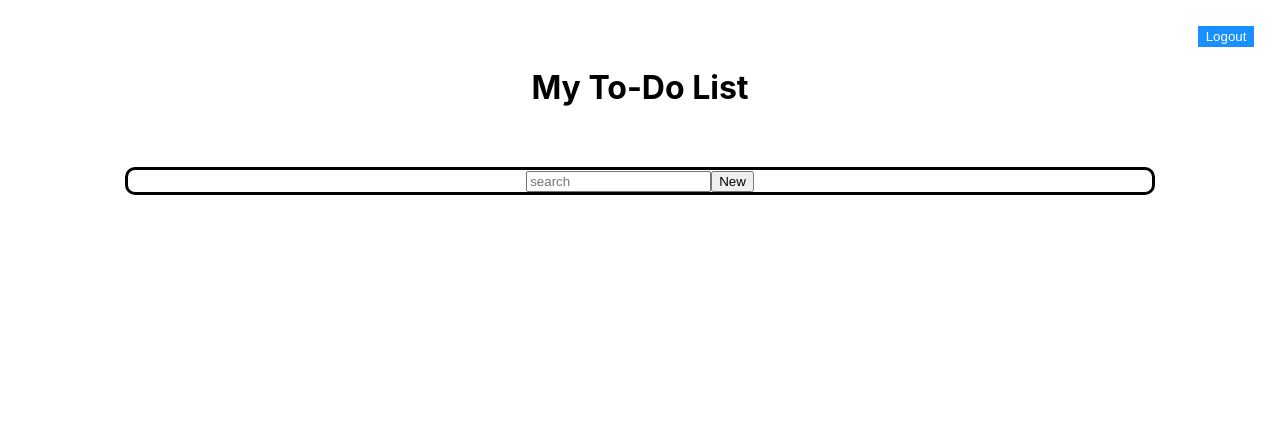
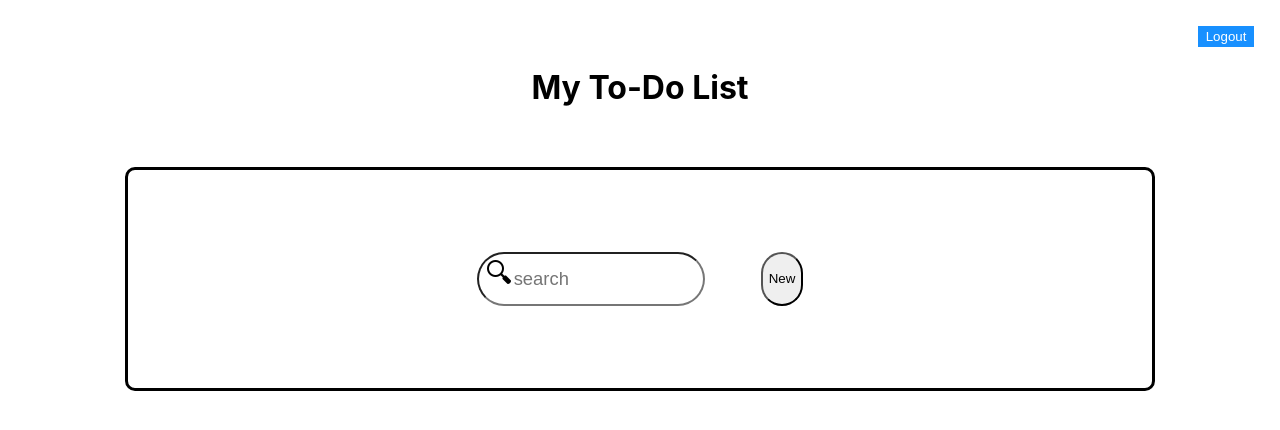
Before and after one commit to aldenho52/My-Todo-List, a React (Create React App) app in the folder rapptr-labs/: page /todolist in a window 1280 px wide. Shown: the top 430 px of the page. Built offline with nearby package versions, Linux system fonts and the light colour scheme.

Commit message:
styles search bar

```diff
--- a/rapptr-labs/src/components/TodoList.js
+++ b/rapptr-labs/src/components/TodoList.js
@@ -6,6 +6,10 @@ import Todo from './Todo';
 // validation
 import * as yup from 'yup';
 import schema from '../validation/NewTodoSchema';
+
+// styling and icons
+import '../styling/TodoList.css'
+import searchIcon from '../images/search_icon.png'
 
 // styled components
 const StyledContainer = styled.div`
@@ -29,7 +33,9 @@ const StyledDiv = styled.div`
 `;
 
 const StyledInputContainer = styled.div`
-    margin-bottom: 10%;
+    padding: 8%;
+    display: flex;
+    justify-content: space-around;
 `;
 const StyledDivHeader = styled.div`
     width: 100%;
@@ -37,8 +43,14 @@ const StyledDivHeader = styled.div`
     justify-content: flex-end;
 `;
 const StyledInput = styled.input`
-    margin-top: 1%;
     height: 6vh;
+    width: 70%;
+    border-radius: 30px;
+    font-size: 1.15rem;
+`;
+const StyledSearchBtn = styled.button`
+    border-radius: 30px;
+    margin-left: 5%;
 `;
 const StyledError = styled.div`
     color: red;
@@ -128,18 +140,21 @@ const TodoList = () => {
             </StyledDivHeader>
             <h1>My To-Do List</h1>
             <StyledDiv>
-                <div>
+                <StyledInputContainer>
                     <label>
-                        <input
+                    <div className='input-container'>
+                        <img className='icons' alt='magnifying glass icon' src={searchIcon}/>
+                        <StyledInput
                             value={searchInput}
                             onChange={onChangeSearch}
                             name="searchinput"
                             type="text"
                             placeholder="search"
                         />
+                    </div>
                     </label>
-                    <button onClick={showAddTodo}>New</button>
-                </div>
+                    <StyledSearchBtn onClick={showAddTodo}>New</StyledSearchBtn>
+                </StyledInputContainer>
                 {addTodo &&
                 <div>
                 <form onSubmit={submitNewTodo}>
@@ -156,9 +171,9 @@ const TodoList = () => {
                     </div>
                     </label>
                     <button disabled={disabled}>Save</button>
-                    <div style={{ color: 'red' }}>
+                    <StyledError>
                         {errors.newtodo ? `${errors.newtodo}` : ''}
-                    </div>
+                    </StyledError>
                 </form>
                 </div>}
                 {filteredList.map(todo => {
--- /dev/null
+++ b/rapptr-labs/src/styling/TodoList.css
@@ -0,0 +1,26 @@
+.input-container {
+    position: relative;
+}
+
+.input-container > img {
+    position: absolute;
+    top: 8px;
+    left: 10px;
+  }
+
+.input-container > input {
+    padding-left: 35px;
+  }
+
+.icons {
+    size: 5px;
+    margin-bottom: 10px;
+}
+
+input {
+  outline: none;
+ }
+
+.invalid {
+  border: 3px solid red;
+}
```
Also changed, not shown: rapptr-labs/src/images/search_icon.png (added).
